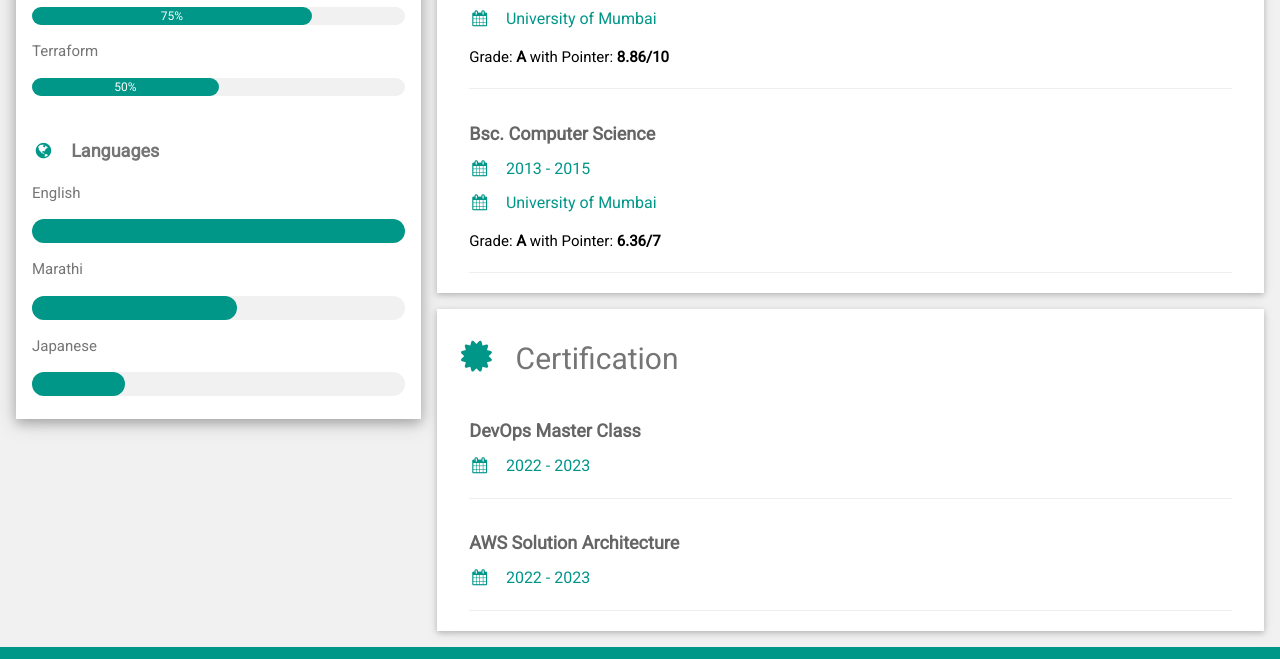
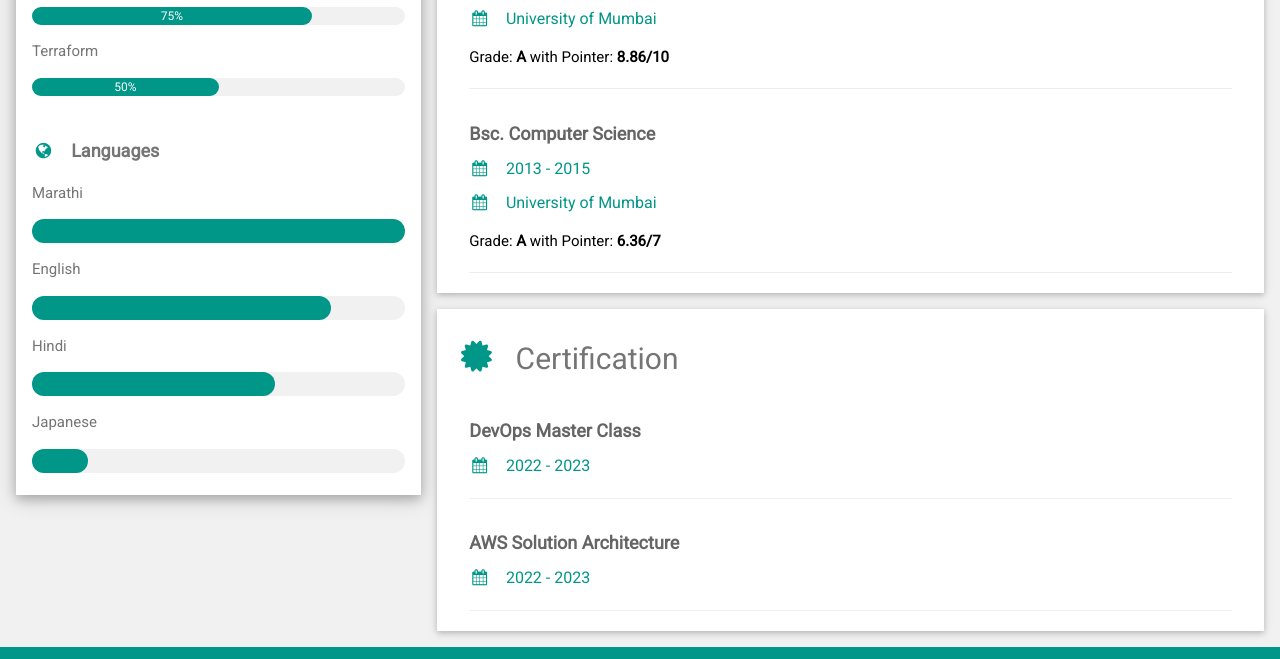
Before and after one commit to rohaanuv/Studio, a plain HTML site: page index.html in a window 1280 px wide. Shown: the part 788-1447 px from the top of the page. Drawn offline with nearby package versions, Linux system fonts and the light colour scheme.

Commit message:
Update index.html

```diff
--- a/index.html
+++ b/index.html
@@ -56,17 +56,21 @@ html,body,h1,h2,h3,h4,h5,h6 {font-family: "Roboto", sans-serif}
           <br>
 
           <p class="w3-large w3-text-theme"><b><i class="fa fa-globe fa-fw w3-margin-right w3-text-teal"></i>Languages</b></p>
-          <p>English</p>
+         <p>Marathi</p>
           <div class="w3-light-grey w3-round-xlarge">
             <div class="w3-round-xlarge w3-teal" style="height:24px;width:100%"></div>
           </div>
-          <p>Marathi</p>
+          <p>English</p>
           <div class="w3-light-grey w3-round-xlarge">
-            <div class="w3-round-xlarge w3-teal" style="height:24px;width:55%"></div>
+            <div class="w3-round-xlarge w3-teal" style="height:24px;width:80%"></div>
+          </div>
+          <p>Hindi</p>
+          <div class="w3-light-grey w3-round-xlarge">
+            <div class="w3-round-xlarge w3-teal" style="height:24px;width:65%"></div>
           </div>
           <p>Japanese</p>
           <div class="w3-light-grey w3-round-xlarge">
-            <div class="w3-round-xlarge w3-teal" style="height:24px;width:25%"></div>
+            <div class="w3-round-xlarge w3-teal" style="height:24px;width:15%"></div>
           </div>
           <br>
         </div>
```
